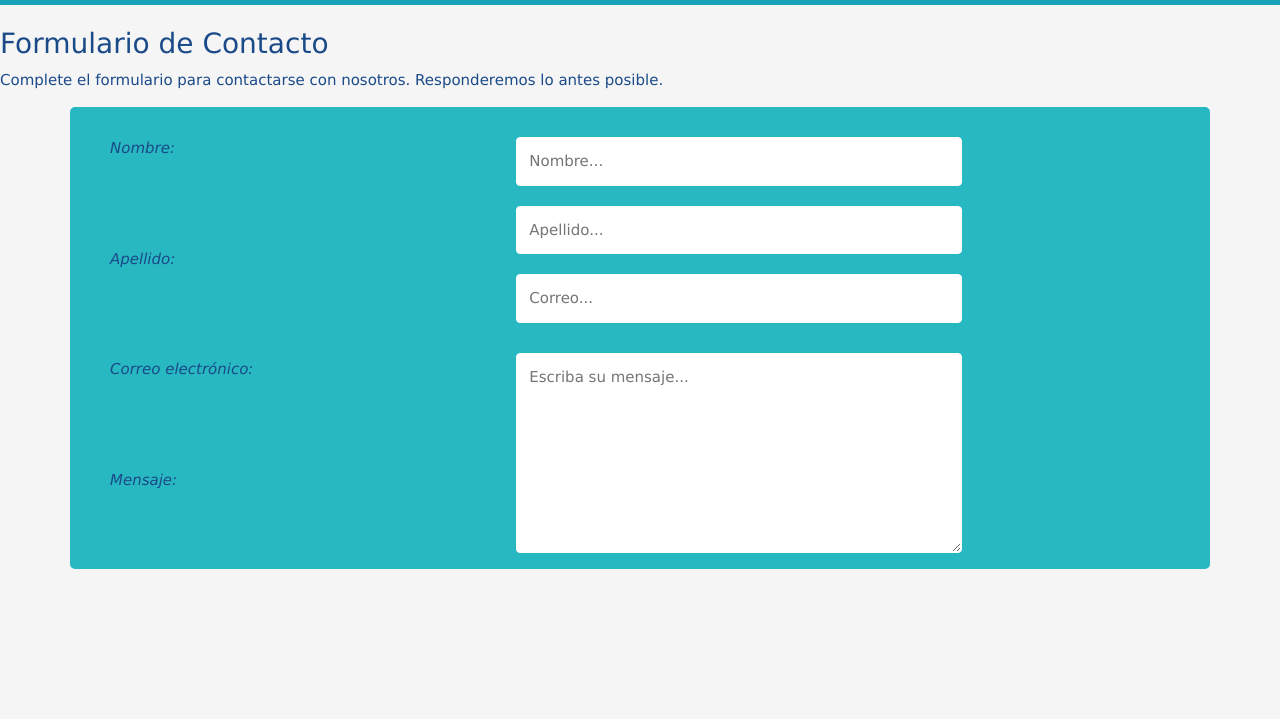
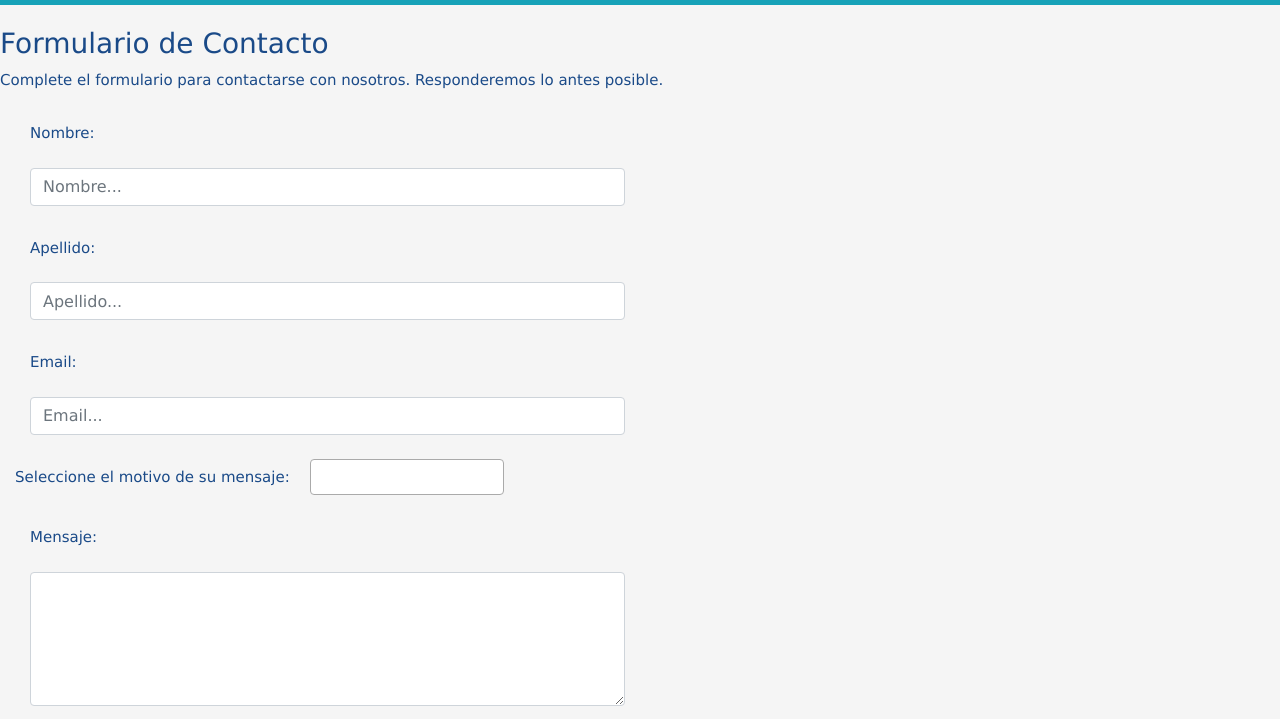
Before and after one commit to constanzahurtado/TrabajoIndividual, a plain HTML site: page contacto.html in a window 1280 px wide. Shown: the part 61-780 px from the top of the page. Drawn offline with nearby package versions, Linux system fonts and the light colour scheme.

Commit message:
Version JQUERY
Se agrega jquery a select contacto

```diff
--- a/contacto.html
+++ b/contacto.html
@@ -8,6 +8,9 @@
     <link rel="stylesheet" href="https://stackpath.bootstrapcdn.com/bootstrap/4.3.1/css/bootstrap.min.css"
         integrity="sha384-ggOyR0iXCbMQv3Xipma34MD+dH/1fQ784/j6cY/iJTQUOhcWr7x9JvoRxT2MZw1T" crossorigin="anonymous">
     <link rel="stylesheet" href="./estilo.css">
+    <script src="https://ajax.googleapis.com/ajax/libs/jquery/3.4.1/jquery.min.js"></script>
+    <link href="https://cdn.jsdelivr.net/npm/select2@4.0.12/dist/css/select2.min.css" rel="stylesheet" />
+    <script src="https://cdn.jsdelivr.net/npm/select2@4.0.12/dist/js/select2.min.js"></script>
 </head>
 
 <body>
@@ -49,36 +52,37 @@
         <h3>Formulario de Contacto</h3>
         <p>Complete el formulario para contactarse con nosotros. Responderemos lo antes posible.</p>
         <section class="container-fluid">
-            <div class="container contenedor">
-                <div class="row">
-                    <div class="col-sm-8 col-md-8 col-lg-8 col-xl-8 nombre">
-                        <label for="nombre">Nombre: </label>
-                    </div>
-                    <div class="col-sm-8 col-md-8 col-lg-8 col-xl-8 nombre">
-                        <label for="apellido">Apellido: </label>
-                    </div>
-                    <div class="col-sm-8 col-md-8 col-lg-8 col-xl-8 nombre">
-                        <label for="email">Correo electrónico: </label>
-                    </div>
-                    <div class="col-sm-8 col-md-8 col-lg-8 col-xl-8 nombre">
-                        <label for="mensaje">Mensaje: </label>
-                    </div>
+            <form>
+                <div class="form-group col-6 col-sm-6 col-md-6 col-lg-6 col-xl-6">
+                  <label for="nombre">Nombre:</label>
+                  <input type="text" class="form-control" placeholder="Nombre..." id="txtnombre">
                 </div>
-                <div class="row">
-                    <div class="col-sm-8 col-md-8 col-lg-8 col-xl-8">
-                        <input type="text" name="nombre" id="txtnombre" placeholder="Nombre..." class="input">
-                    </div>
-                    <div class="col-sm-8 col-md-8 col-lg-8 col-xl-8">
-                        <input type="text" name="apellido" id="txtapellido" placeholder="Apellido..." class="input">
-                    </div>
-                    <div class="col-sm-8 col-md-8 col-lg-8 col-xl-8">
-                        <input type="text" name="email" id="txtemail" placeholder="Correo..." class="input">
-                    </div>
-                    <div class="col-sm-8 col-md-8 col-lg-8 col-xl-8">
-                        <textarea name="mensaje" id="txtmensaje" placeholder="Escriba su mensaje..." class="textarea"></textarea>
-                    </div>
-                </div>
-            </div>
+                <div class="form-group col-6 col-sm-6 col-md-6 col-lg-6 col-xl-6">
+                    <label for="apellido">Apellido:</label>
+                    <input type="text" class="form-control" placeholder="Apellido..." id="txtapellido">
+                  </div>
+                  <div class="form-group col-6 col-sm-6 col-md-6 col-lg-6 col-xl-6">
+                    <label for="email">Email:</label>
+                    <input type="text" class="form-control" placeholder="Email..." id="txtemail">
+                  </div>
+                  <div class="form-group col-6 col-sm-6 col-md-6 col-lg-6 col-xl-6"></div>
+                  <label for="lista ">Seleccione el motivo de su mensaje:</label>
+                  <select id ="select2" name="lista" multiple="multiple">
+                      <option value="guia">Sobre guía de usuario</option>
+                      <option value="informacion">Información adicional</option>
+                      <option value="consulta">Consulta uso calculadora</option>
+                      <option value="reclamo">Reclamos</option>
+                      <option value="sugerencias">Sugerencias</option>
+                      <option value="error">Reporte de Errores</option>
+                      <option value="otros">Otros</option>
+                  </select>
+              </div>
+               <div class="form-group col-6 col-sm-6 col-md-6 col-lg-6 col-xl-6">
+                    <label for="mensaje">Mensaje:</label>
+                    <textarea class="form-control" rows="5" id="txtmensaje" name="mensaje"></textarea>
+                  </div col-6 col-sm-6 col-md-6 col-lg-6 col-xl-6>
+                <button type="submit" class="btn btn-primary">Enviar</button>
+              </form>
         </section>
     </main>
     <section>
@@ -96,14 +100,15 @@
         </footer>
     </section>
     </main>
-    <script src="https://code.jquery.com/jquery-3.3.1.slim.min.js"
-        integrity="sha384-q8i/X+965DzO0rT7abK41JStQIAqVgRVzpbzo5smXKp4YfRvH+8abtTE1Pi6jizo"
+    <script type="text/javascript">
+        $(document).ready(function() {$('#select2').select2();});
+    </script>
+    </script>
+       <script src="https://stackpath.bootstrapcdn.com/bootstrap/4.3.1/js/bootstrap.min.js"
+        integrity="sha384-JjSmVgyd0p3pXB1rRibZUAYoIIy6OrQ6VrjIEaFf/nJGzIxFDsf4x0xIM+B07jRM"
         crossorigin="anonymous"></script>
-    <script src="https://cdnjs.cloudflare.com/ajax/libs/popper.js/1.14.7/umd/popper.min.js"
+        <script src="https://cdnjs.cloudflare.com/ajax/libs/popper.js/1.14.7/umd/popper.min.js"
         integrity="sha384-UO2eT0CpHqdSJQ6hJty5KVphtPhzWj9WO1clHTMGa3JDZwrnQq4sF86dIHNDz0W1"
-        crossorigin="anonymous"></script>
-    <script src="https://stackpath.bootstrapcdn.com/bootstrap/4.3.1/js/bootstrap.min.js"
-        integrity="sha384-JjSmVgyd0p3pXB1rRibZUAYoIIy6OrQ6VrjIEaFf/nJGzIxFDsf4x0xIM+B07jRM"
         crossorigin="anonymous"></script>
 </body>
 </html>
--- a/estilo.css
+++ b/estilo.css
@@ -51,40 +51,6 @@ footer{
     display: inline-block;
 }
 
-input[type=text], textarea{
-    width: 100%;
-    padding: 12px;
-    border: 1px solid white;
-    border-radius: 4px;
-    resize: vertical;
-    font-family: Verdana, Geneva, Tahoma, sans-serif;
-}
-
-input[type=submit]{
-    background-color: #4CAF50;
-    color: white;
-    padding: 12px 20px;
-    border: none;
-    border-radius: 4px;
-    cursor: pointer;
-    float: right;
-}
-
-.nombre{
-    text-align: left;
-    margin-top: 5px;
-    margin-left: 30px;
-}
-
-.input{
-    margin-top: 20px;
-}
-
-.textarea{
-    margin-top: 30px;
-    height:200px
-}
-
 .imagenrecurso{
     max-width: 300px;
     max-height: 200px;
```
Also changed, not shown: index.html (+9 -0 lines), prueba.html (added, +40 -0 lines).
